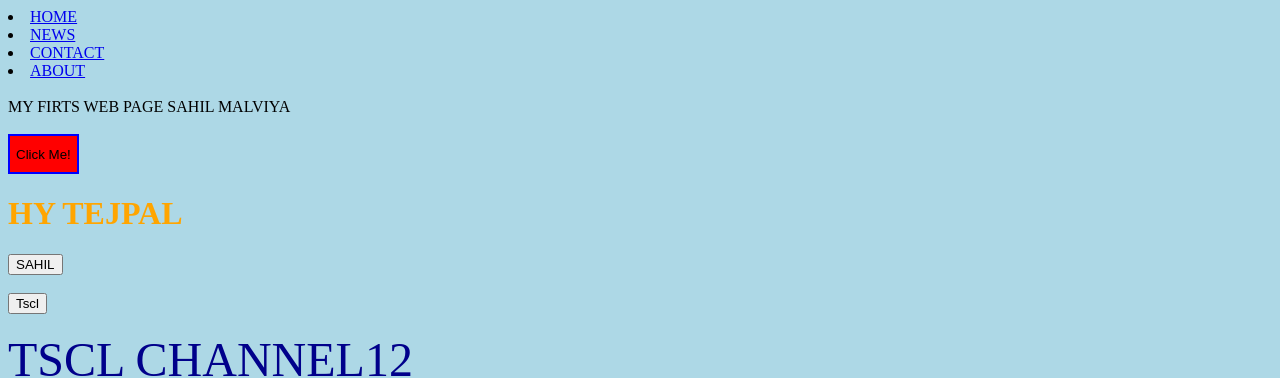
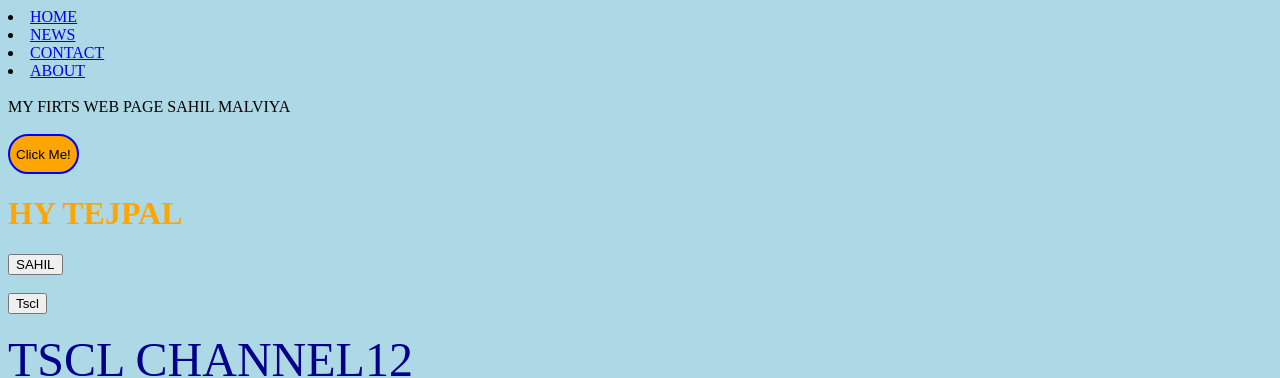
Before and after one commit to tsclchannel12/kikaanshi, a plain HTML site: page index.html in a window 1280 px wide. Shown: the top 378 px of the page. Drawn offline with Linux system fonts and the light colour scheme.

Commit message:
Update index.html

```diff
--- a/index.html
+++ b/index.html
@@ -14,8 +14,9 @@ color: orange;
 {
 height: 40px;
 weight: 40px;
-background: red;
-	border:2px solid blue;
+background: orange;
+border:2px solid blue;
+border-radius:20px;
 }
  </style>
 
```
